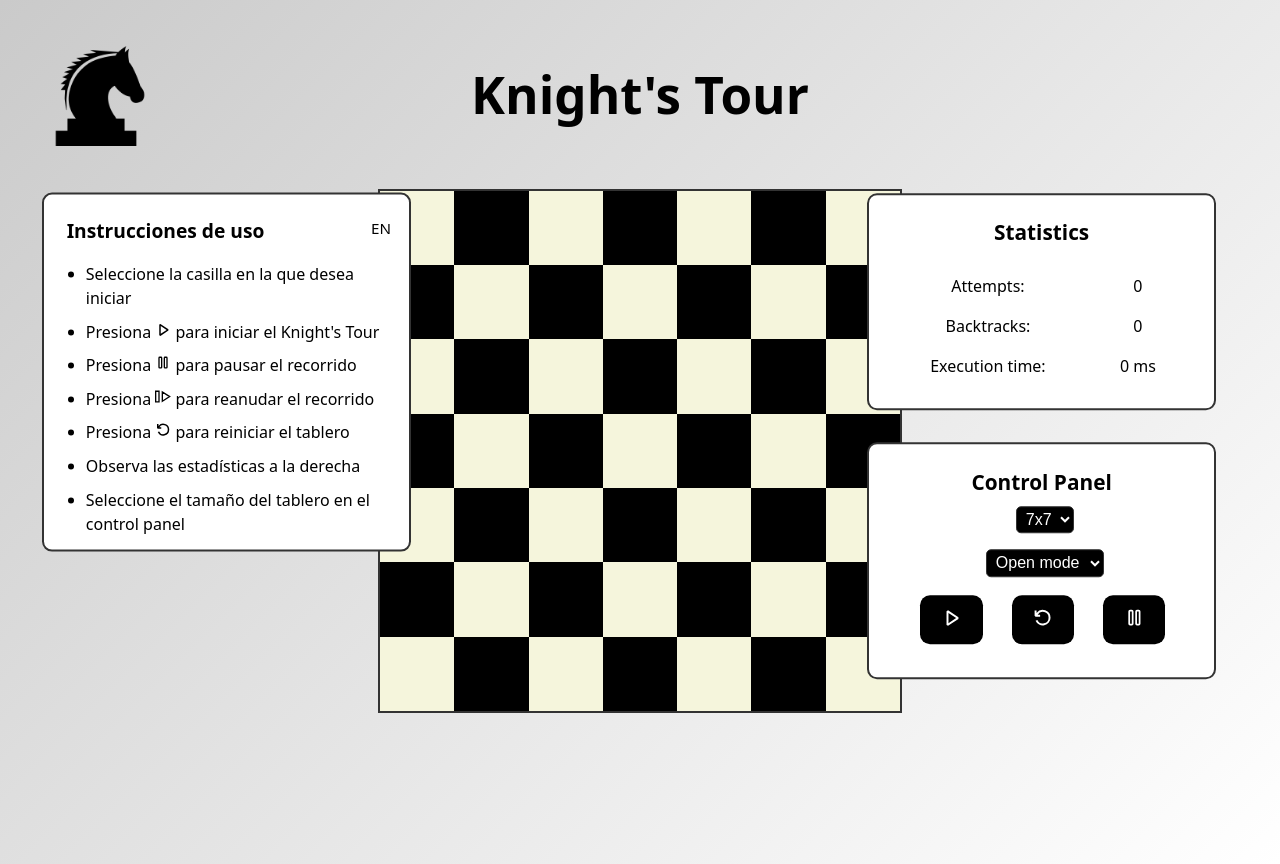
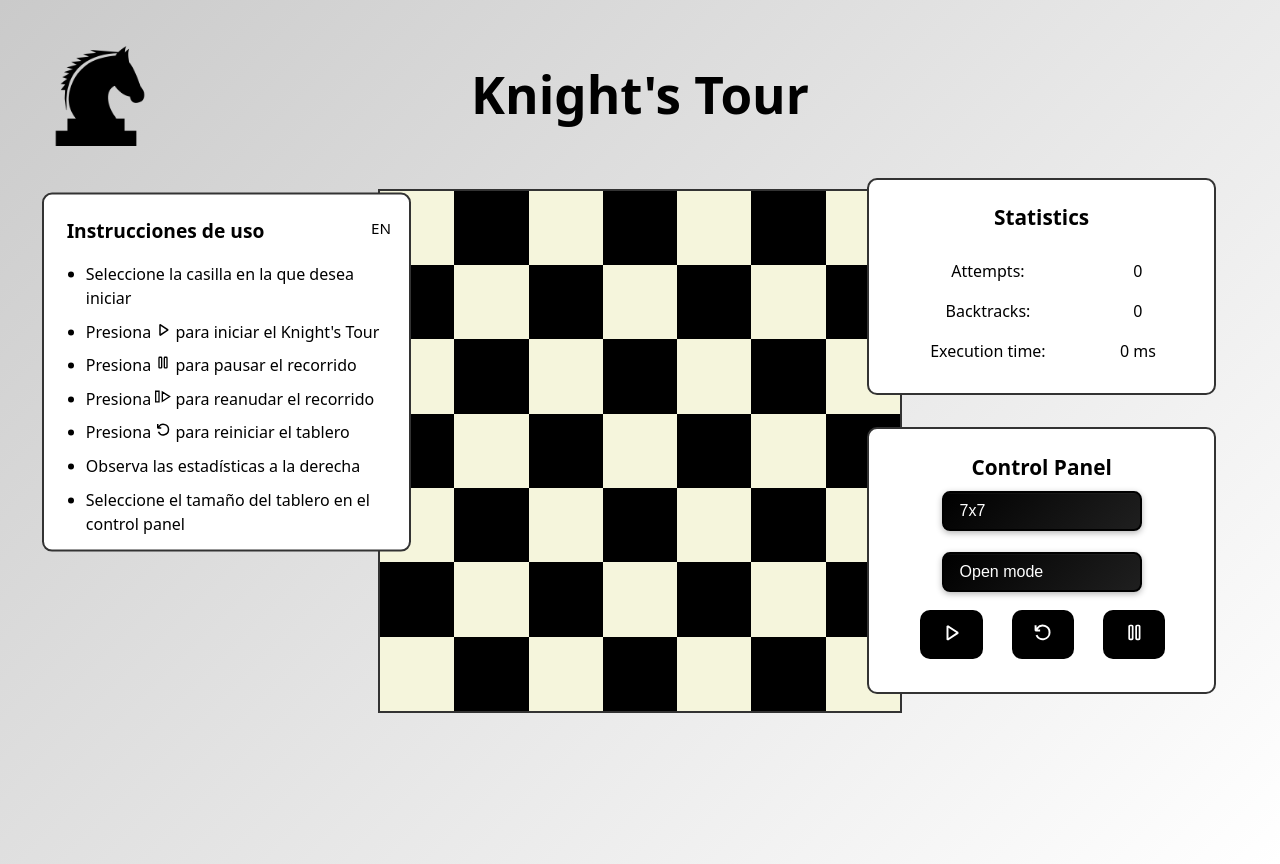
Before and after one commit to HemaniakAE/Heldyis_Derrick_Yeremi_Proyecto-2, a React (Vite) app: page / in a window 1280 px wide. Built offline with nearby package versions, Linux system fonts and the light colour scheme.

Commit message:
Cambia estilos de los select dentro del control panel

```diff
--- a/src/Components/ControlPanel.css
+++ b/src/Components/ControlPanel.css
@@ -53,15 +53,32 @@
 }
 
 .control-panel select {
-    margin-right: 5.5em;
+  appearance: none;
+  -webkit-appearance: none;
+  -moz-appearance: none;
+  width: 100%;
+  max-width: 200px;
   margin-top: 0.5em;
+  padding: 0.6em 2.5em 0.6em 1em;
   font-size: 1em;
-    padding: 0.2em 0.3em;
-    border-radius: 5px;
-    border: 1px solid #333;
+  border-radius: 8px;
+  border: 2px solid #000;
+  background: linear-gradient(135deg, #000000, #1f1f1f);
+  color: #fff;
   cursor: pointer;
-    background-color: #000000;
-    color: white    ;
+  transition: all 0.3s ease;
+  box-shadow: 0 2px 6px rgba(0, 0, 0, 0.3);
+  position: relative;
+}
+
+.control-panel select::after {
+  content: "▼";
+  position: absolute;
+  right: 1em;
+  top: 50%;
+  transform: translateY(-50%);
+  pointer-events: none;
+  color: #ffffff;
 }
 
 .selects {
@@ -72,10 +89,33 @@
   gap: 0.5em;
 }
 
+.control-panel select:active {
+  transform: scale(0.98);
+  background: linear-gradient(135deg, #000000, #222222);
+}
+
+.control-panel select:focus {
+  outline: none;
+  box-shadow: 0 0 8px rgba(74, 144, 226, 0.8);
+}
+
+.selects {
+  display: flex;
+  flex-direction: column;
+  align-items: center;
+  gap: 0.8em;
+  width: 100%;
+}
+
+.control-panel select option {
+  background-color: #1a1a1a;
+  color: #ffffff;
+  font-size: 1em;
+  padding: 0.5em;
+}
 
 .control-panel select:hover {
-    background-color: #555;
-    color: #ffffff;
-    transform: scale(1);
-    box-shadow: 0 0 12px #313439
+  background: linear-gradient(135deg, #1a1a1a, #333333);
+  transform: scale(1.1);
+  box-shadow: 0 0 10px rgba(0, 110, 255, 0.5);
 }
```
Lines whose indentation alone changed are shown as unchanged.
